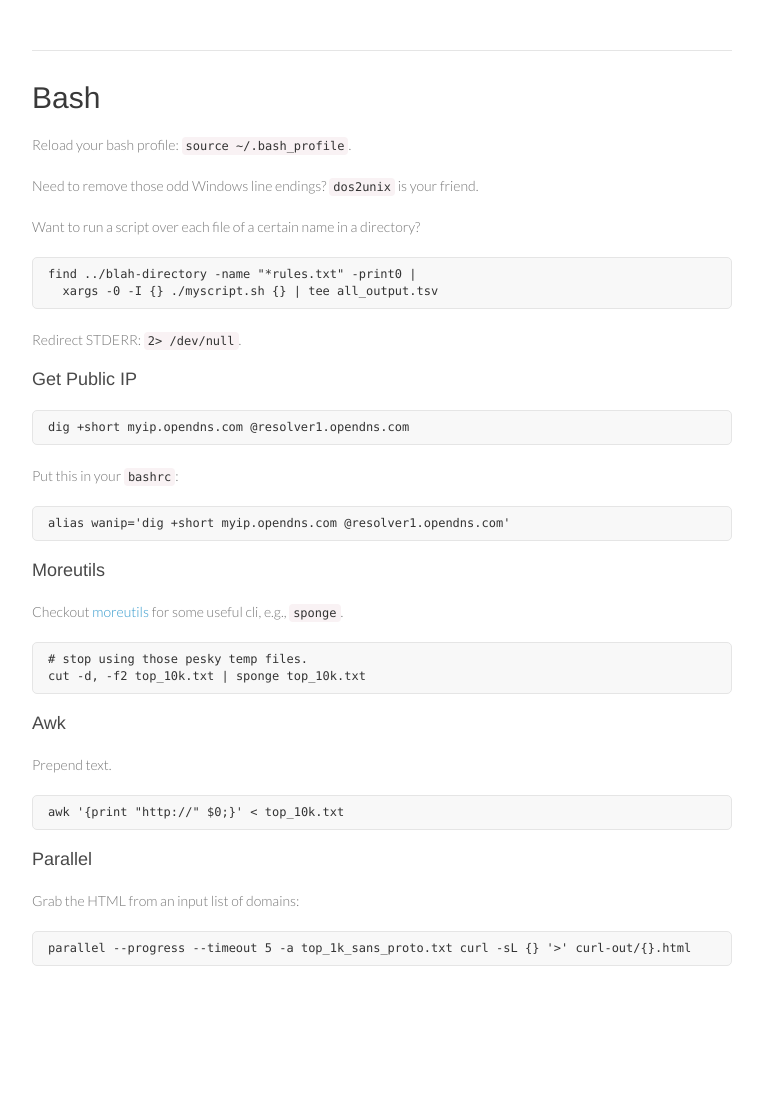
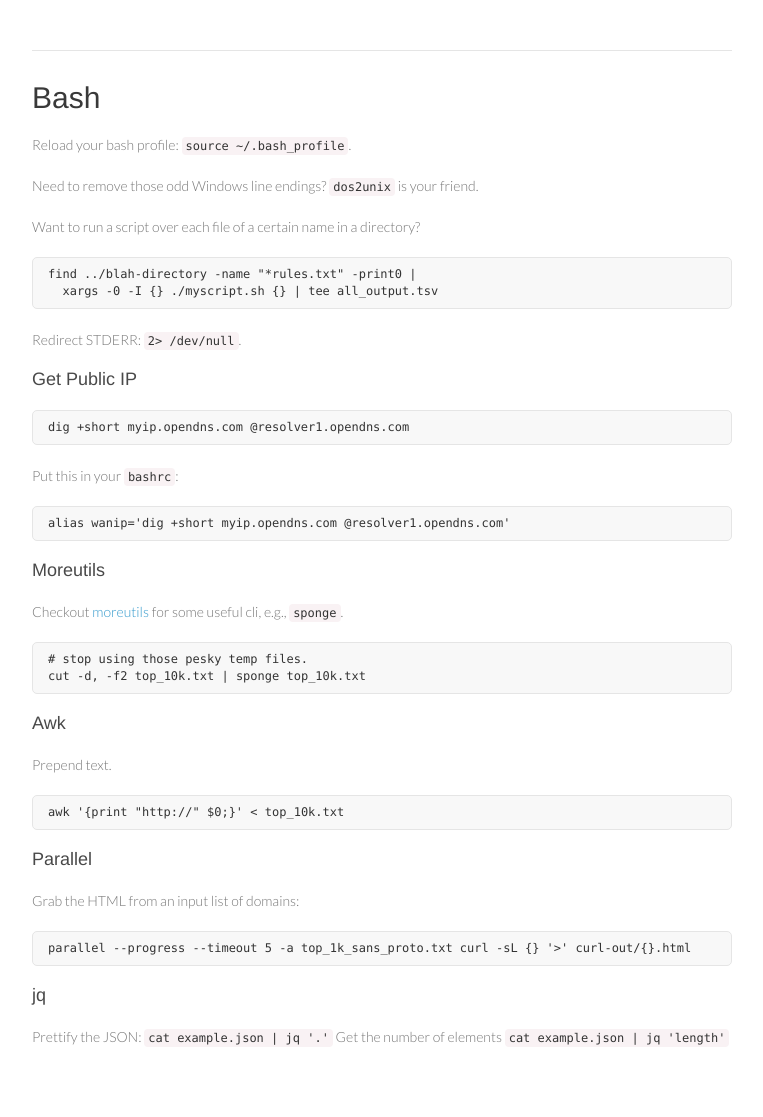
Before and after one commit to rjwalls/tips, a Jekyll site: the page built from _posts/1900-01-01-Bash.md, in a window 1280 px wide. Shown: the whole page, without its empty margins (258-1021 px from the left). Built offline with Jekyll 4.4.1, drawn with Linux system fonts in a browser that asks for light colours; Markdown is read by kramdown in place of the engine named in the settings; before the commit the page ends 1036 px from its top, so only the background shows below that.

Commit message:
Update 1900-01-01-Bash.md

````diff
--- a/_posts/1900-01-01-Bash.md
+++ b/_posts/1900-01-01-Bash.md
@@ -53,3 +53,8 @@ Grab the HTML from an input list of domains:
 ```bash
 parallel --progress --timeout 5 -a top_1k_sans_proto.txt curl -sL {} '>' curl-out/{}.html
 ```
+
+#### jq
+
+Prettify the JSON: `cat example.json | jq '.'`
+Get the number of elements `cat example.json | jq 'length'`
````
